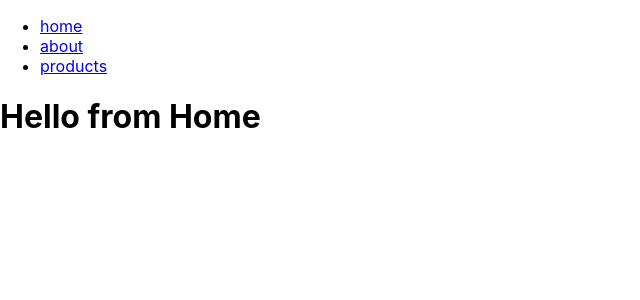
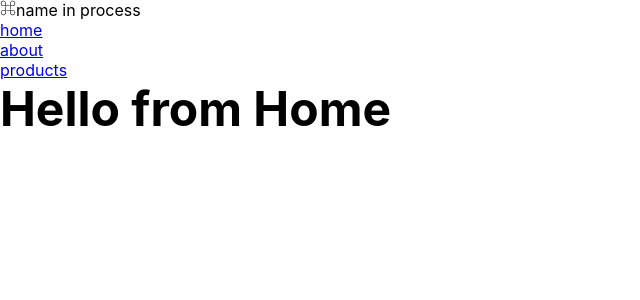
Before and after one commit to Xrenore3/leobit_study_project, a React (Create React App) app: page / in a window 1280 px wide. Shown: the top 300 px of the page, without its empty margins (0-640 px from the left). Built offline with nearby package versions, Linux system fonts and the light colour scheme.

Commit message:
setup react-icon, create GlobalsStyles component and helper funcs in styles

```diff
--- a/package.json
+++ b/package.json
@@ -8,6 +8,7 @@
     "@testing-library/user-event": "^12.7.1",
     "react": "^17.0.1",
     "react-dom": "^17.0.1",
+    "react-icons": "^4.2.0",
     "react-redux": "^7.2.2",
     "react-router-dom": "^5.2.0",
     "react-scripts": "4.0.2",
--- a/src/App.js
+++ b/src/App.js
@@ -4,11 +4,13 @@ import About from "./pages/about/About";
 import { BrowserRouter as Router, Route, Switch } from 'react-router-dom'
 import Navbar from "./components/Navbar";
 import ErrorPage from './pages/ErrorPage';
+import GlobalsStyles from './components/globals/GlobalsStyles';
 
 
 function App() {
   return (
     <Router>
+      <GlobalsStyles />
       <Navbar />
       <Switch>
         <Route exact path='/'>
@@ -21,7 +23,7 @@ function App() {
           <Products />
         </Route>
         <Route path='*'>
-          <ErrorPage/>
+          <ErrorPage />
         </Route>
 
 
--- /dev/null
+++ b/src/assets/styles.js
@@ -0,0 +1,9 @@
+import styled from "styled-components";
+
+export const setColor = () => ({
+    primaryColor: '#af9a7d',
+    mainWhite: '#fff',
+    mainBlack: '#222',
+    mainGrey: '#ececec',
+    lightGrey: '#f7f7f7'
+})
--- a/src/components/Navbar.js
+++ b/src/components/Navbar.js
@@ -1,14 +1,26 @@
 import React from 'react'
 import { Link } from 'react-router-dom';
 import { styled } from 'styled-components';
+import { GiBowenKnot } from "react-icons/gi";
+
 
 const Navbar = () => {
     return (
         <div>
+            <div className='logo'>
+                <GiBowenKnot />
+                <span className="logoName">name in process</span>
+            </div>
             <ul>
-                <li><Link to='/'>home</Link> </li>
-                <li><Link to='/about'>about</Link> </li>
-                <li><Link to='/products'>products</Link> </li>
+                <li>
+                    <Link to='/'>home</Link>
+                </li>
+                <li>
+                    <Link to='/about'>about</Link>
+                </li>
+                <li>
+                    <Link to='/products'>products</Link>
+                </li>
             </ul>
         </div>
     )
--- /dev/null
+++ b/src/components/globals/GlobalsStyles.js
@@ -0,0 +1,57 @@
+import { createGlobalStyle } from 'styled-components';
+import { setColor } from './../../assets/styles';
+
+const GlobalsStyles = createGlobalStyle`
+@import url('https://fonts.googleapis.com/css2?family=Courgette&family=Lato:wght@400;700&display=swap');
+*
+{
+    margin:0;
+    padding:0;
+    box-sizing: border-box;
+
+}
+body{
+    font-size:100%;
+    color:${setColor.mainBlack};
+    background: white;
+}
+h1 {
+    font-size:3em;
+    line-height:1.2;
+    margin-bottom:0.5em;
+}
+h2 {
+    font-size:2em;
+    margin-bottom:0.75em;
+}
+h3 {
+    font-size:1.5em;
+    line-height:1;
+    margin-bottom:1em;
+}
+h4 {
+    font-size:1.2em;
+    line-height:1.2;
+    margin-bottom:0.5em;
+    font-weight:bold;
+}
+h5 {
+    font-size:1em;
+    margin-bottom:1.5em;
+    font-weight:bold;
+
+}
+h6 {
+    font-size:3em;
+    font-weight:bold;
+
+}
+p {
+    line-height:1.5;
+    margin: 0 0 1.5rem 0;
+
+}
+
+`
+
+export default GlobalsStyles
```
Also changed, not shown: 1 other file (tests, documents, lock files or other folders).
